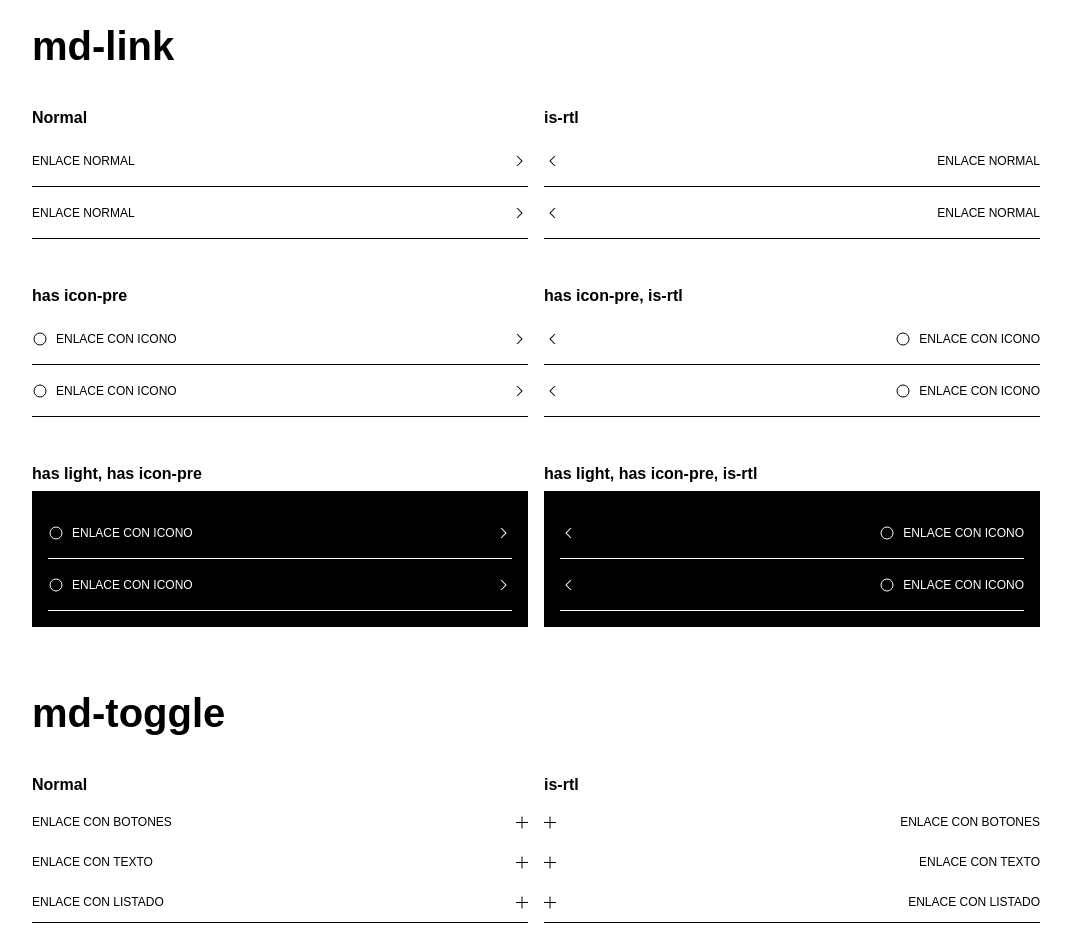
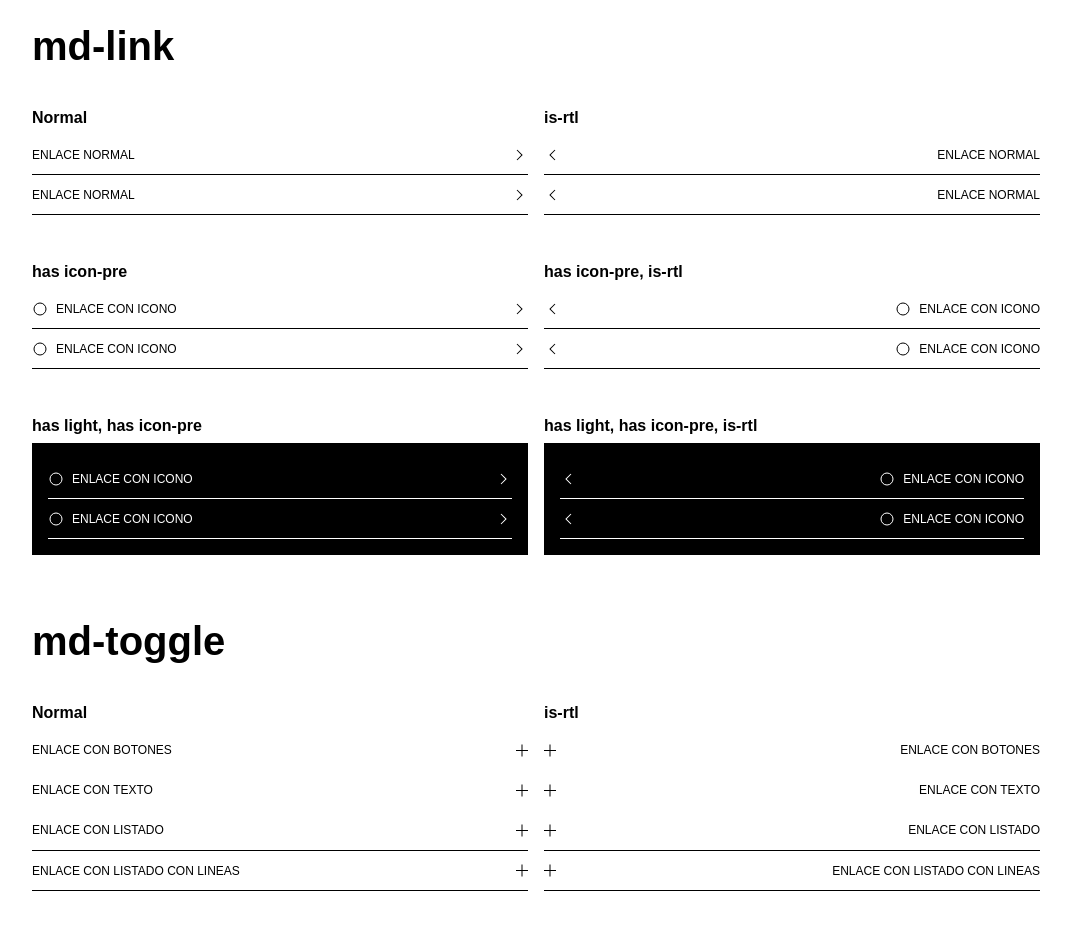
Before and after one commit to holygrailcss/holygrail2, an Eleventy site: page src/guia.njk in a window 1280 px wide. Shown: the part 5760-6695 px from the top of the page, without its empty margins (104-1175 px from the left). Built offline with nearby package versions, Linux system fonts and the light colour scheme; Eleventy itself is replaced by a stand-in of ours; files that its build step writes are made by us from their sources.

Commit message:
cambios accesibilidad listado ajustes

```diff
--- a/scss/elements/_md-link.scss
+++ b/scss/elements/_md-link.scss
@@ -6,7 +6,7 @@
   border-bottom: .5px solid #000;
   display: flex;
   gap: 8px;
-  height: 52px;
+  height: 40px;
   justify-content: space-between;
   padding: 0;
 }
@@ -46,6 +46,12 @@
     .md-link-icon-container svg circle {
       stroke: white;
     }
+    .btn {
+      &:hover, &:focus,
+      &:visited, &:active {
+        background-color: transparent;
+      }
+    }
   }
 }
 
--- a/src/guia.njk
+++ b/src/guia.njk
@@ -438,7 +438,7 @@ permalink: /
     <div class="row">
       <div class="col-xs-6 mb-48">
         <p class="h3 mb-8">Normal</p>
-        <a class="md-link" href="">
+        <div class="md-link">
           <button class="btn btn--full" aria-label="Enlace Normal">
             <div class="title-l-b leading-1">
               Enlace Normal
@@ -447,8 +447,8 @@ permalink: /
               <path fill-rule="evenodd" clip-rule="evenodd" d="M9.29293 8.00004L4.64648 3.35359L5.35359 2.64648L10.7071 8.00004L5.35359 13.3536L4.64648 12.6465L9.29293 8.00004Z" fill="black"></path>
             </svg>
           </button>
-        </a>
-        <a class="md-link" href="">
+        </div>
+        <div class="md-link">
           <button class="btn btn--full" aria-label="Enlace Normal">
             <div class="title-l-b leading-1">
               Enlace Normal
@@ -457,12 +457,12 @@ permalink: /
               <path fill-rule="evenodd" clip-rule="evenodd" d="M9.29293 8.00004L4.64648 3.35359L5.35359 2.64648L10.7071 8.00004L5.35359 13.3536L4.64648 12.6465L9.29293 8.00004Z" fill="black"></path>
             </svg>
           </button>
-        </a>
+        </div>
       </div>
 
       <div class="col-xs-6 mb-48 is-rtl">
         <p class="h3 mb-8">is-rtl</p>
-        <a class="md-link" href="">
+        <div class="md-link">
           <button class="btn btn--full" aria-label="Enlace Normal">
             <div class="title-l-b leading-1">
               Enlace Normal
@@ -471,8 +471,8 @@ permalink: /
               <path fill-rule="evenodd" clip-rule="evenodd" d="M9.29293 8.00004L4.64648 3.35359L5.35359 2.64648L10.7071 8.00004L5.35359 13.3536L4.64648 12.6465L9.29293 8.00004Z" fill="black"></path>
             </svg>
           </button>
-        </a>
-        <a class="md-link" href="">
+        </div>
+        <div class="md-link">
           <button class="btn btn--full" aria-label="Enlace Normal">
             <div class="title-l-b leading-1">
               Enlace Normal
@@ -481,12 +481,12 @@ permalink: /
               <path fill-rule="evenodd" clip-rule="evenodd" d="M9.29293 8.00004L4.64648 3.35359L5.35359 2.64648L10.7071 8.00004L5.35359 13.3536L4.64648 12.6465L9.29293 8.00004Z" fill="black"></path>
             </svg>
           </button>
-        </a>
+        </div>
       </div>
 
       <div class="col-xs-6 mb-48 has-icon-pre">
         <p class="h3 mb-8">has icon-pre</p>
-        <a class="md-link" href="">
+        <div class="md-link">
           <button class="btn btn--full" aria-label="Enlace Icono">
             <div class="md-link-icon-container">
               <svg width="16px" height="16px" aria-hidden="true">
@@ -500,8 +500,8 @@ permalink: /
               <path fill-rule="evenodd" clip-rule="evenodd" d="M9.29293 8.00004L4.64648 3.35359L5.35359 2.64648L10.7071 8.00004L5.35359 13.3536L4.64648 12.6465L9.29293 8.00004Z" fill="black"></path>
             </svg>
           </button>
-        </a>
-        <a class="md-link" href="">
+        </div>
+        <div class="md-link">
           <button class="btn btn--full" aria-label="Enlace Icono">
             <div class="md-link-icon-container">
               <svg width="16px" height="16px" aria-hidden="true">
@@ -515,12 +515,12 @@ permalink: /
               <path fill-rule="evenodd" clip-rule="evenodd" d="M9.29293 8.00004L4.64648 3.35359L5.35359 2.64648L10.7071 8.00004L5.35359 13.3536L4.64648 12.6465L9.29293 8.00004Z" fill="black"></path>
             </svg>
           </button>
-        </a>
+        </div>
       </div>
 
       <div class="col-xs-6 mb-48 has-icon-pre is-rtl">
         <p class="h3 mb-8">has icon-pre, is-rtl</p>
-        <a class="md-link" href="">
+        <div class="md-link">
           <button class="btn btn--full" aria-label="Enlace Icono">
             <div class="md-link-icon-container">
               <svg width="16px" height="16px" aria-hidden="true">
@@ -534,8 +534,8 @@ permalink: /
               <path fill-rule="evenodd" clip-rule="evenodd" d="M9.29293 8.00004L4.64648 3.35359L5.35359 2.64648L10.7071 8.00004L5.35359 13.3536L4.64648 12.6465L9.29293 8.00004Z" fill="black"></path>
             </svg>
           </button>
-        </a>
-        <a class="md-link" href="">
+        </div>
+        <div class="md-link">
           <button class="btn btn--full" aria-label="Enlace Icono">
             <div class="md-link-icon-container">
               <svg width="16px" height="16px" aria-hidden="true">
@@ -549,13 +549,13 @@ permalink: /
               <path fill-rule="evenodd" clip-rule="evenodd" d="M9.29293 8.00004L4.64648 3.35359L5.35359 2.64648L10.7071 8.00004L5.35359 13.3536L4.64648 12.6465L9.29293 8.00004Z" fill="black"></path>
             </svg>
           </button>
-        </a>
+        </div>
       </div>
 
       <div class="col-xs-6 has-icon-pre">
         <p class="h3 mb-8">has light, has icon-pre</p>
         <div class="p-16 has-light bg-primary">
-          <a class="md-link" href="">
+          <div class="md-link">
             <button class="btn btn--full" aria-label="Enlace Icono">
               <div class="md-link-icon-container">
                 <svg width="16px" height="16px" aria-hidden="true">
@@ -569,8 +569,8 @@ permalink: /
                 <path fill-rule="evenodd" clip-rule="evenodd" d="M9.29293 8.00004L4.64648 3.35359L5.35359 2.64648L10.7071 8.00004L5.35359 13.3536L4.64648 12.6465L9.29293 8.00004Z" fill="black"></path>
               </svg>
             </button>
-          </a>
-          <a class="md-link" href="">
+          </div>
+          <div class="md-link">
             <button class="btn btn--full" aria-label="Enlace Icono">
               <div class="md-link-icon-container">
                 <svg width="16px" height="16px" aria-hidden="true">
@@ -584,14 +584,14 @@ permalink: /
                 <path fill-rule="evenodd" clip-rule="evenodd" d="M9.29293 8.00004L4.64648 3.35359L5.35359 2.64648L10.7071 8.00004L5.35359 13.3536L4.64648 12.6465L9.29293 8.00004Z" fill="black"></path>
               </svg>
             </button>
-          </a>
+          </div>
         </div>
       </div>
 
       <div class="col-xs-6 has-icon-pre is-rtl">
         <p class="h3 mb-8">has light, has icon-pre, is-rtl</p>
         <div class="p-16 has-light bg-primary">
-          <a class="md-link" href="">
+          <div class="md-link">
             <button class="btn btn--full" aria-label="Enlace con Icono">
               <div class="md-link-icon-container">
                 <svg width="16px" height="16px" aria-hidden="true">
@@ -605,8 +605,8 @@ permalink: /
                 <path fill-rule="evenodd" clip-rule="evenodd" d="M9.29293 8.00004L4.64648 3.35359L5.35359 2.64648L10.7071 8.00004L5.35359 13.3536L4.64648 12.6465L9.29293 8.00004Z" fill="black"></path>
               </svg>
             </button>
-          </a>
-          <a class="md-link" href="">
+          </div>
+          <div class="md-link">
             <button class="btn btn--full" aria-label="Enlace con Icono">
               <div class="md-link-icon-container">
                 <svg width="16px" height="16px" aria-hidden="true">
@@ -620,7 +620,7 @@ permalink: /
                 <path fill-rule="evenodd" clip-rule="evenodd" d="M9.29293 8.00004L4.64648 3.35359L5.35359 2.64648L10.7071 8.00004L5.35359 13.3536L4.64648 12.6465L9.29293 8.00004Z" fill="black"></path>
               </svg>
             </button>
-          </a>
+          </div>
         </div>
       </div>
     </div>
```
Also changed, not shown: guia/index.html (+24 -24 lines), 2 other files.
